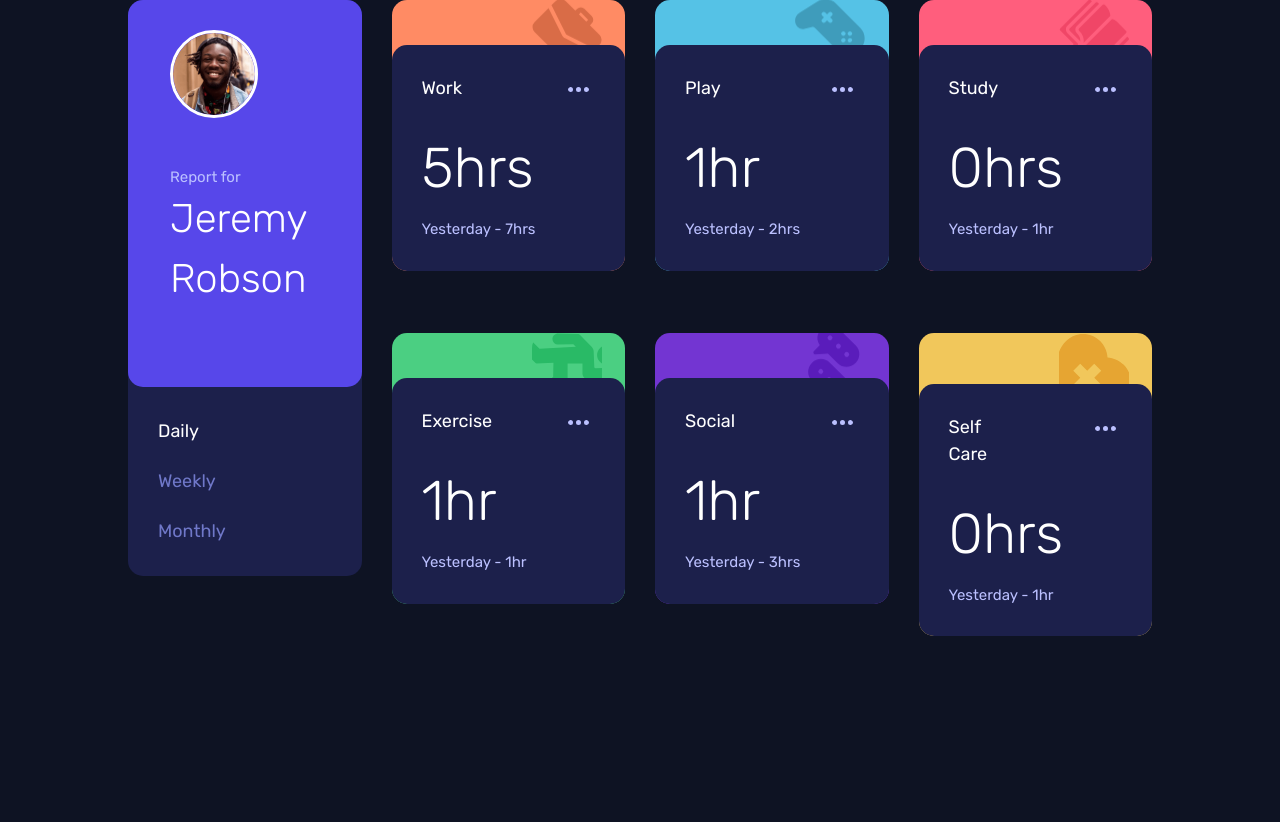
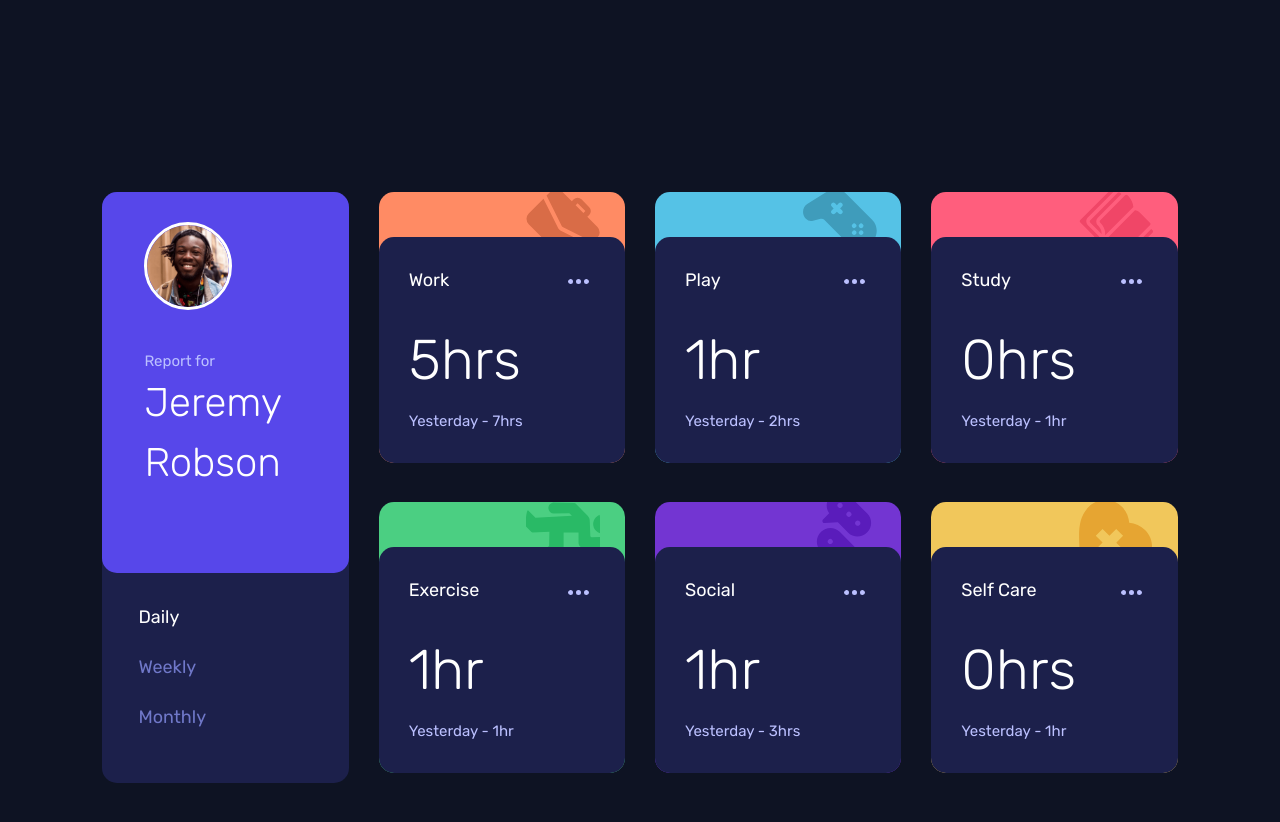
Before and after one commit to Potatonator5533/time-tracking-dashboard-main, a plain HTML site: page index.html in a window 1280 px wide. Before the commit the page ends 800 px from the top, so only its background shows below. Drawn offline with nearby package versions, Linux system fonts and the light colour scheme.

Commit message:
Nearly Complete

```diff
--- a/index.html
+++ b/index.html
@@ -26,37 +26,39 @@
     <div class="userCard">
       <div class="userBg">
         <div class="mainFg">
-          <div class="container">
+          <div class="container-fluid">
             <div class="row">
               <div class="col">
                 <img src="./images/image-jeremy.png" alt="Profile Picture">
               </div>
               <div class="col">
                 <div class="row">
-                  <p class="rubik-regular1 mt-5 mb-0">Report for</p>
+                  <p class="rubik-regular1 mb-0">Report for</p>
                 </div>
                 <div class="row">
-                  <p class="rubik-light1 mb-5">Jeremy Robson</p>
+                  <p class="rubik-light1">Jeremy Robson</p>
                 </div>
               </div>
             </div>
           </div>
         </div>
-        <div class="container userTextPadding">
+        <div class="container-fluid userTextPadding">
           <div class="row">
-            <button>
+            <div class="col col-xl-12">
+              <button>
               <p id="dailyBtn" class="rubik-regular2">Daily</p>
             </button>
-          </div>
-          <div class="row">
-            <button>
+            </div>
+            <div class="col col-xl-12">
+              <button>
               <p id="weeklyBtn" class="rubik-regular2">Weekly</p>
             </button>
-          </div>
-          <div class="row">
-            <button>
+            </div>
+            <div class="col col-xl-12">
+              <button>
               <p id="monthlyBtn" class="rubik-regular2">Monthly</p>
             </button>
+            </div>
           </div>
         </div>
       </div>
@@ -64,7 +66,7 @@
     <div class="workCard">
       <div class="workBg">
         <div class="workBgImg"></div>
-        <div class="container categoryFg">
+        <div class="container-fluid categoryFg">
           <div class="row">
             <div class="col">
               <p class="rubik-medium mb-4">Work</p>
@@ -74,12 +76,10 @@
             </div>
           </div>
           <div class="row">
-            <div class="col">
+            <div class="col-md-12 col-5">
               <p id="workCurrentHrsInfo" class="rubik-light2 mb-2">0</p>
             </div>
-          </div>
-          <div class="row">
-            <div class="col">
+            <div class="col-md-12 col-7 text-md-start text-end">
               <p id="workPrevHrsInfo" class="rubik-regular1 mb-0">Last - 0</p>
             </div>
           </div>
@@ -89,7 +89,7 @@
     <div class="playCard">
       <div class="playBg">
         <div class="playBgImg"></div>
-        <div class="container categoryFg">
+        <div class="container-fluid categoryFg">
           <div class="row">
             <div class="col">
               <p class="rubik-medium mb-4">Play</p>
@@ -99,12 +99,10 @@
             </div>
           </div>
           <div class="row">
-            <div class="col">
+            <div class="col-md-12 col-5">
               <p id="playCurrentHrsInfo" class="rubik-light2 mb-2">0</p>
             </div>
-          </div>
-          <div class="row">
-            <div class="col">
+            <div class="col-md-12 col-7 text-md-start text-end">
               <p id="playPrevHrsInfo" class="rubik-regular1 mb-0">Last - 0</p>
             </div>
           </div>
@@ -114,7 +112,7 @@
     <div class="studyCard">
       <div class="studyBg">
         <div class="studyBgImg"></div>
-        <div class="container categoryFg">
+        <div class="container-fluid categoryFg">
           <div class="row">
             <div class="col">
               <p class="rubik-medium mb-4">Study</p>
@@ -124,12 +122,10 @@
             </div>
           </div>
           <div class="row">
-            <div class="col">
+            <div class="col-md-12 col-5">
               <p id="studyCurrentHrsInfo" class="rubik-light2 mb-2">0</p>
             </div>
-          </div>
-          <div class="row">
-            <div class="col">
+            <div class="col-md-12 col-7 text-md-start text-end">
               <p id="studyPrevHrsInfo" class="rubik-regular1 mb-0">Last - 0</p>
             </div>
           </div>
@@ -139,7 +135,7 @@
     <div class="exerciseCard">
       <div class="exerciseBg">
         <div class="exerciseBgImg"></div>
-        <div class="container categoryFg">
+        <div class="container-fluid categoryFg">
           <div class="row">
             <div class="col">
               <p class="rubik-medium mb-4">Exercise</p>
@@ -149,12 +145,10 @@
             </div>
           </div>
           <div class="row">
-            <div class="col">
+            <div class="col-md-12 col-5">
               <p id="exerciseCurrentHrsInfo" class="rubik-light2 mb-2">0</p>
             </div>
-          </div>
-          <div class="row">
-            <div class="col">
+            <div class="col-md-12 col-7 text-md-start text-end">
               <p id="exercisePrevHrsInfo" class="rubik-regular1 mb-0">Last - 0</p>
             </div>
           </div>
@@ -164,7 +158,7 @@
     <div class="socialCard">
       <div class="socialBg">
         <div class="socialBgImg"></div>
-        <div class="container categoryFg">
+        <div class="container-fluid categoryFg">
           <div class="row">
             <div class="col">
               <p class="rubik-medium mb-4">Social</p>
@@ -174,12 +168,10 @@
             </div>
           </div>
           <div class="row">
-            <div class="col">
+            <div class="col-md-12 col-5">
               <p id="socialCurrentHrsInfo" class="rubik-light2 mb-2">0</p>
             </div>
-          </div>
-          <div class="row">
-            <div class="col">
+            <div class="col-md-12 col-7 text-md-start text-end">
               <p id="socialPrevHrsInfo" class="rubik-regular1 mb-0">Last - 0</p>
             </div>
           </div>
@@ -189,7 +181,7 @@
     <div class="selfCareCard">
       <div class="selfCareBg">
         <div class="selfCareBgImg"></div>
-        <div class="container categoryFg">
+        <div class="container-fluid categoryFg">
           <div class="row">
             <div class="col">
               <p class="rubik-medium mb-4">Self Care</p>
@@ -199,12 +191,10 @@
             </div>
           </div>
           <div class="row">
-            <div class="col">
+            <div class="col-md-12 col-5">
               <p id="selfCareCurrentHrsInfo" class="rubik-light2 mb-2">0</p>
             </div>
-          </div>
-          <div class="row">
-            <div class="col">
+            <div class="col-md-12 col-7 text-md-start text-end">
               <p id="selfCarePrevHrsInfo" class="rubik-regular1 mb-0">Last - 0</p>
             </div>
           </div>
--- a/styles/style.css
+++ b/styles/style.css
@@ -21,8 +21,14 @@
     margin-bottom: 21px;
 }
 
-#monthlyBtn {
-    margin-bottom: 0;
+.rubik-regular2 {
+    /* margin-bottom: 0; */
+}
+
+@media (max-width: 1200px) {
+    .rubik-light2 {
+        margin-bottom: 0;
+    }
 }
 
 .rubik-regular2:hover {
@@ -47,6 +53,12 @@
     color: white;
 }
 
+@media (max-width: 576px) {
+    .rubik-light1 {
+        font-size: 24px;
+    }
+}
+
 .rubik-light2 {
     font-family: "Rubik", sans-serif;
     font-optical-sizing: auto;
@@ -55,9 +67,41 @@
     font-size: 56px;
     color: white;
 }
+@media (max-width: 576px) {
+    .rubik-light2 {
+        font-size: 32px;
+    }
+}
 
 .userTextPadding {
     padding: 30px;
+}
+
+@media (max-width: 1200px) {
+    .userTextPadding {
+        padding: 25px 0;
+        text-align: center;
+    }
+}
+
+.row > .rubik-regular1 {
+    margin-top: 40px;
+}
+
+@media (max-width: 1200px) {
+    .row > .rubik-regular1 {
+        margin-top: 0;
+    }
+}
+
+.rubik-light1 {
+    margin-bottom: 50px;
+}
+
+@media (max-width: 1200px) {
+    .rubik-light1 {
+        margin-bottom: 0;
+    }
 }
 
 .selected {
@@ -77,18 +121,35 @@ button {
     background-color: transparent;
 }
 
+/* button > img:hover {
+    background-color: ;
+} */
+
+@media (max-width: 1200px) {
+    button {
+        height: 0;
+    }
+}
+
 .cardsGrid {
     display: grid;
     gap: 1.875rem;
     grid-template-columns: repeat(4, 1fr);
     grid-template-rows: 1fr 1fr;
-    margin: 0 10%;
+    margin: 15% 8%;
 }
 
 @media (max-width: 1200px) {
     .cardsGrid {
         grid-template-columns: repeat(3, 1fr);
         grid-template-rows: repeat(3, 1fr);
+    }
+}
+
+@media (max-width: 768px) {
+    .cardsGrid {
+        grid-template-columns: 1fr;
+        grid-template-rows: repeat(7, 1fr);
     }
 }
 
@@ -128,6 +189,12 @@ button {
     .userCard {
         grid-column: 1 / span 3;
         grid-row: 1;
+    }
+}
+
+@media (max-width: 768px) {
+    .userCard {
+        grid-column: span 1;
     }
 }
 
```
